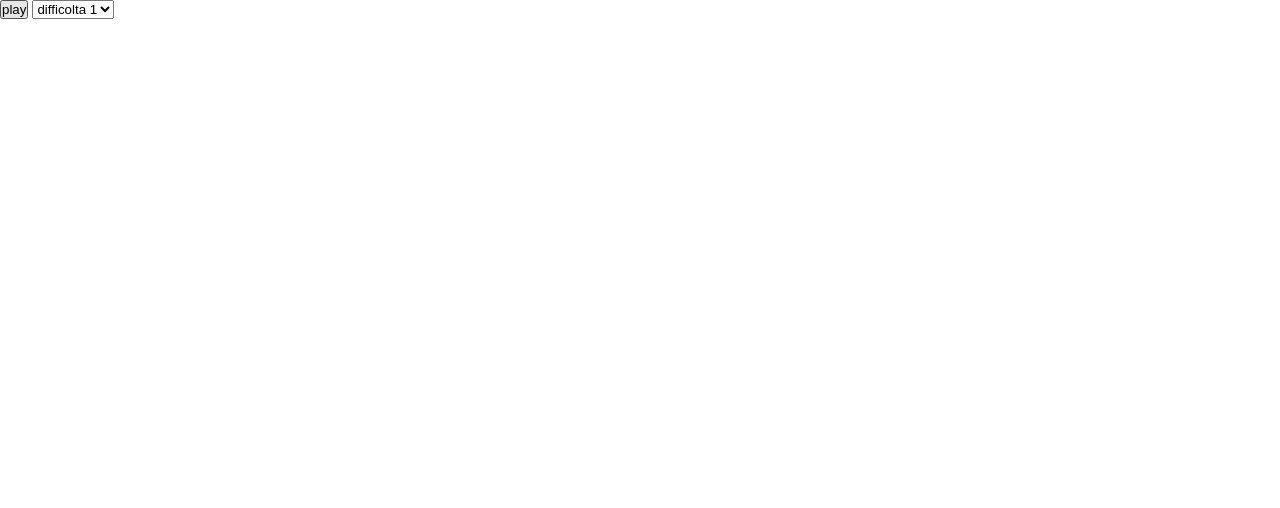
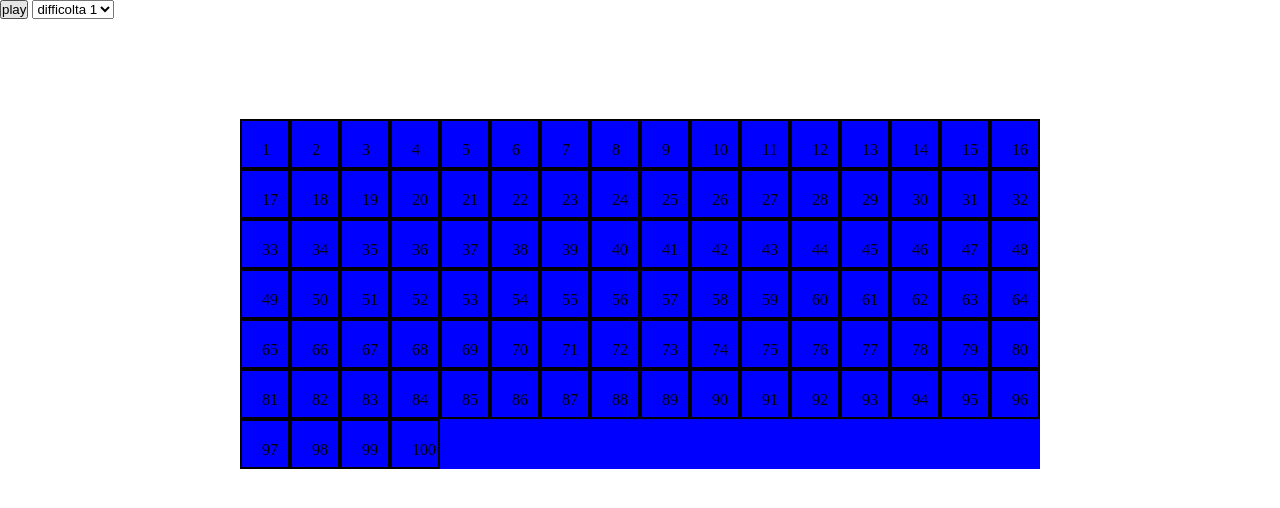
Before and after one commit to Carmine-Doronzo/js-campominato-grid, a plain HTML site: page index.html in a window 1280 px wide. Both pictures are taken after a click on the button "play". Drawn offline with Linux system fonts and the light colour scheme.

Commit message:
ADD console log on click cell

```diff
--- a/css/style.css
+++ b/css/style.css
@@ -13,8 +13,10 @@
 }
 
 .cell{
+    width: 50px;
+    height: 50px;
     padding: 20px;
-    aspect-ratio: 1/1;
+
     border: 2px solid black;
 }
 
--- a/js/script.js
+++ b/js/script.js
@@ -2,6 +2,7 @@ console.log('Campo minato')
 
 const playDomElement = document.getElementById('play');
 
+const containerDomElement = document.querySelector('.container');
 
 playDomElement.addEventListener('click', function(){
 
@@ -29,8 +30,17 @@ playDomElement.addEventListener('click', function(){
 
 
 
-    for(let i = 0; i<gridElement; i++){
-        console.log(i)
+    for(let i = 0; i < gridElement; i++){
+       let numCell = i + 1;
+        //console.log(i)
+        let cellDomElement = document.createElement('div')
+        cellDomElement.classList.add('cell')
+        cellDomElement.innerHTML =`${numCell}`
+        containerDomElement.append(cellDomElement);
+        cellDomElement.addEventListener('click', function(){
+            cellDomElement.classList.add('bg-azure')
+            console.log('click sulla casella :', numCell)
+        })
     }
 
 })
```
